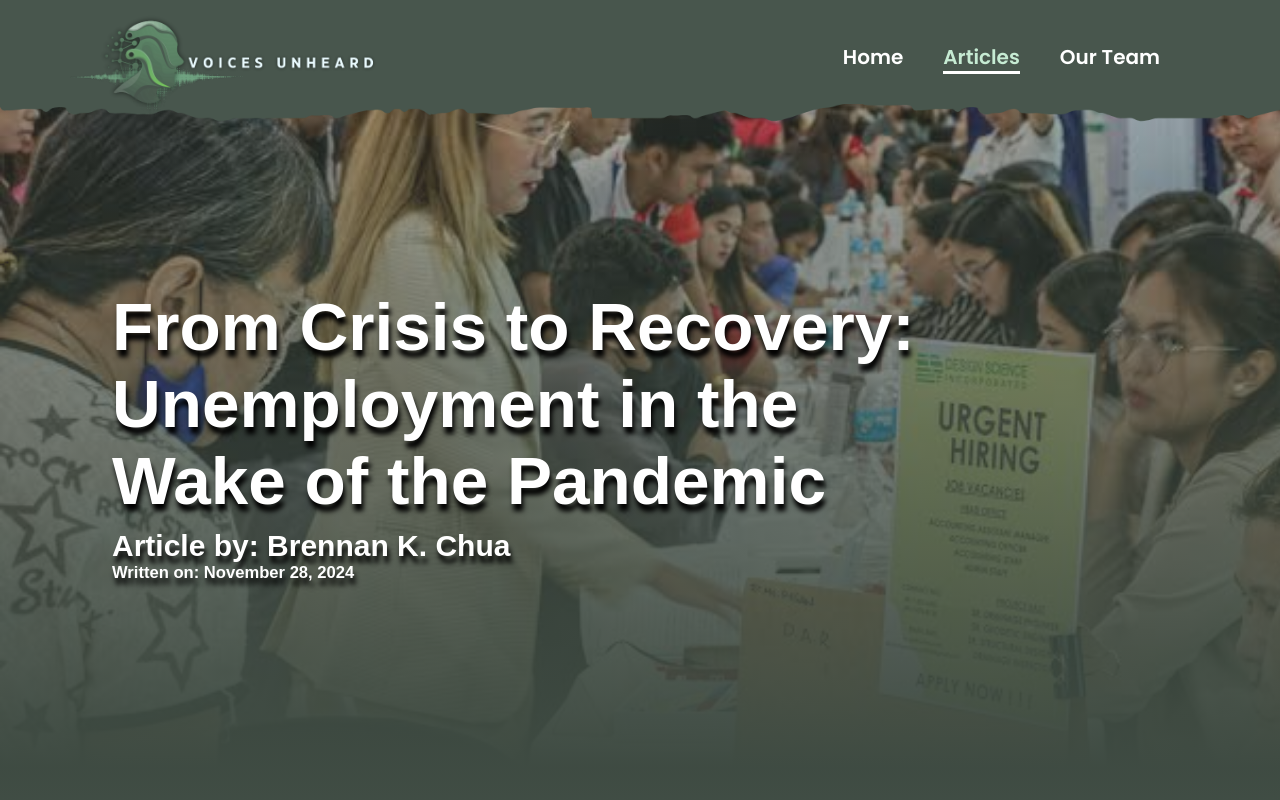
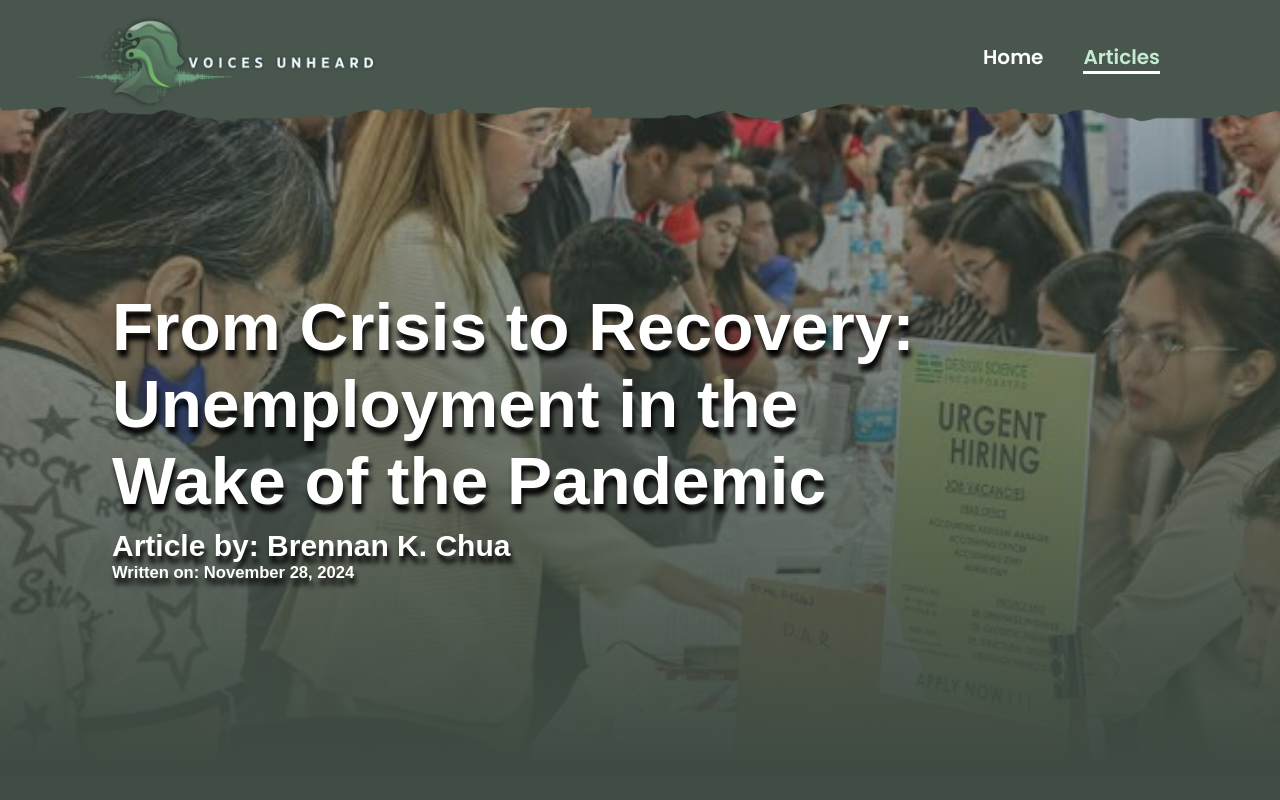
Before and after one commit to T1ramisyu/CS3-2Q-G5-Proj, a plain HTML site: page article3.html in a window 1280 px wide. Shown: the top 800 px of the page. Drawn offline with Linux system fonts and the light colour scheme.

Commit message:
Update article3.html

```diff
--- a/article3.html
+++ b/article3.html
@@ -16,7 +16,6 @@
                     <ul>
                         <li><a href="index.html">Home</a></li>
                         <li><a class="active" href="articles.html">Articles</a></li>
-                        <li><a href="#">Our Team</a></li>
                     </ul>
                 </nav>
             </header>
```
